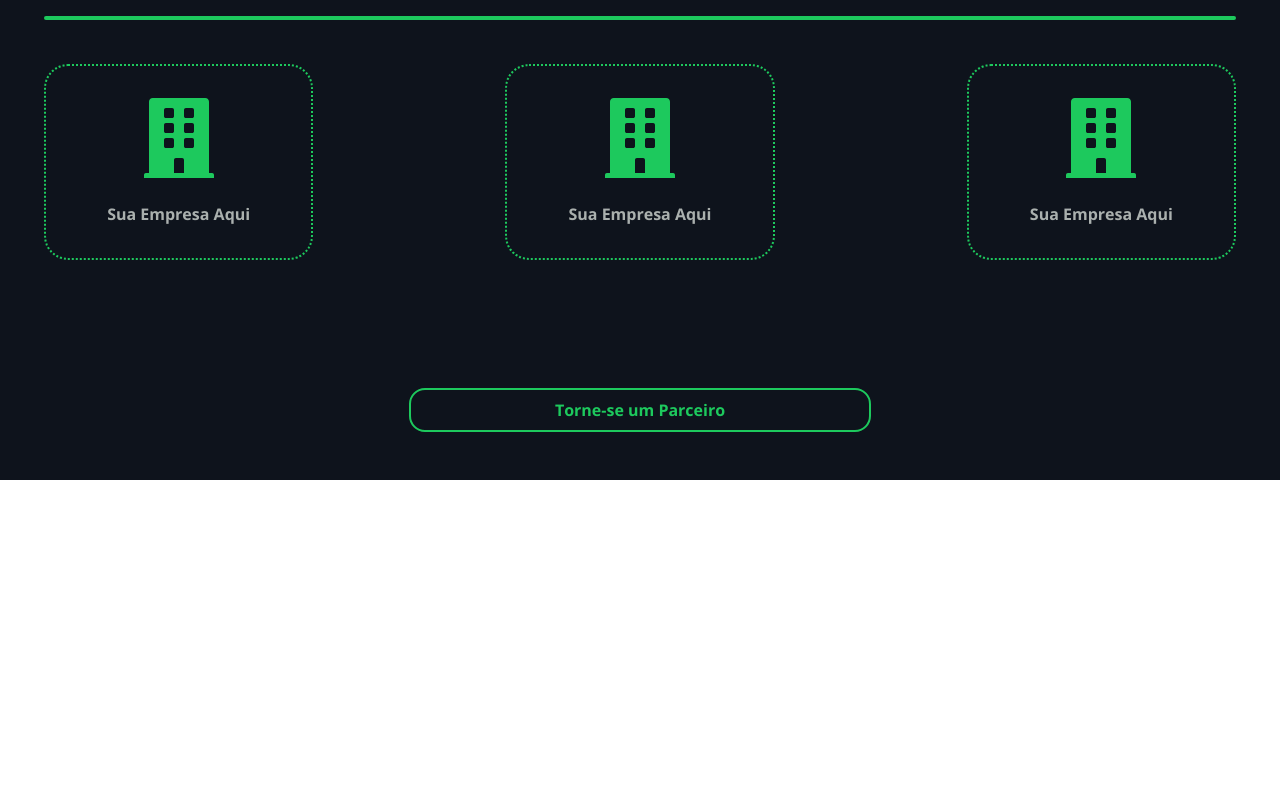
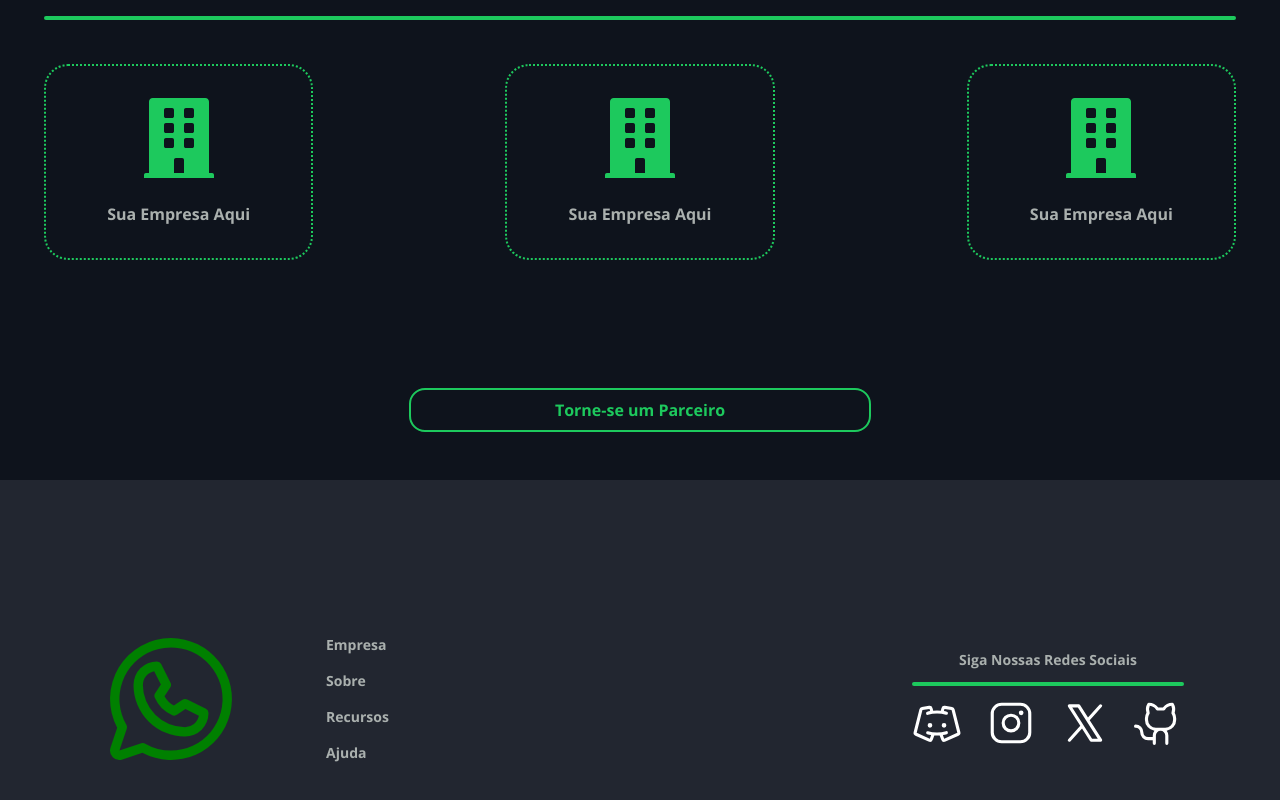
Before and after one commit to Daniel-san8/deFIle-landing, a Next.js app: page / in a window 1280 px wide. Shown: the part 2754-3554 px from the top of the page. Before the commit the page ends 3234 px from the top, so only its background shows below. Built offline with nearby package versions, Linux system fonts and the light colour scheme.

Commit message:
final footer

```diff
--- a/src/app/page.tsx
+++ b/src/app/page.tsx
@@ -1,4 +1,4 @@
-import { PiLock, PiWhatsappLogo } from "react-icons/pi";
+import { PiDiscordLogo, PiGithubLogo, PiInstagramLogo, PiLock, PiWhatsappLogo, PiXLogo } from "react-icons/pi";
 import { merriweather, openSans } from "./fonts/fonts";
 import { FaBuilding } from "react-icons/fa";
 
@@ -153,6 +153,28 @@ export default function Home() {
 
         <button className="bg-transparent font-bold border-2 border-[var(--color-button-primary)] text-[var(--color-button-primary)] rounded-2xl px-36 py-2 cursor-pointer">Torne-se um Parceiro</button>
       </section>
+
+      <footer className={`${openSans.className} flex justify-between bg-[var(--color-bg-secondary)] items-center`}>
+        <div className="flex gap-20 py-36 pl-24 items-center">
+          <PiWhatsappLogo size={150} color="green" />
+          <ul className="text-[var(--color-text-primary)] text-sm flex flex-col gap-y-4 font-bold">
+            <li>Empresa</li>
+            <li>Sobre</li>
+            <li>Recursos</li>
+            <li>Ajuda</li>
+          </ul>
+        </div>
+        <div className="flex flex-col gap-y-3 pr-24 text-center">
+          <p className="text-[var(--color-text-primary)] text-sm font-bold">Siga Nossas Redes Sociais</p>
+          <div className="w-full h-1 bg-[var(--color-button-primary)] rounded-full"></div>
+          <div className="flex gap-6">
+            <PiDiscordLogo size={50} color="white" />
+            <PiInstagramLogo size={50} color="white" />
+            <PiXLogo size={50} color="white" />
+            <PiGithubLogo size={50} color="white" />
+          </div>
+        </div>
+      </footer>
     </>
   );
 }
```
